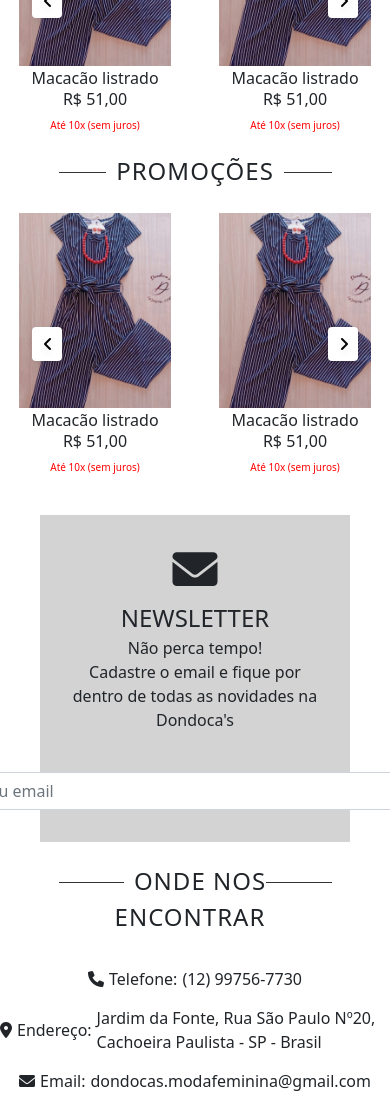
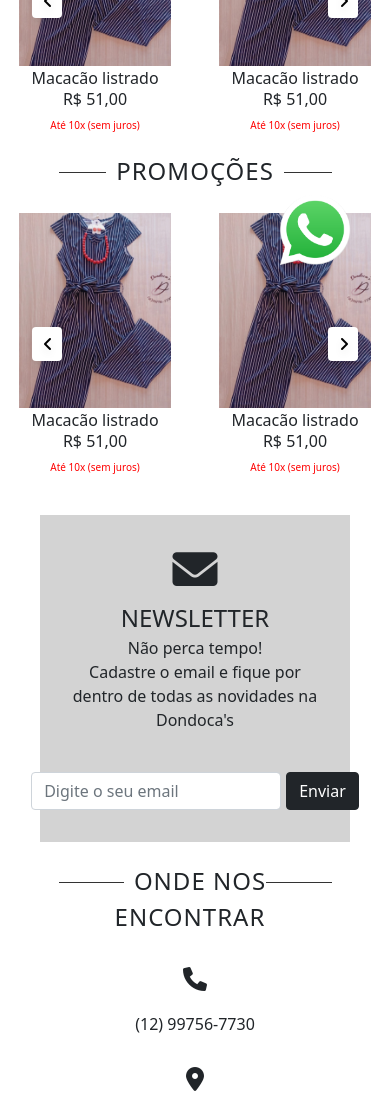
Before and after one commit to joaov-rizzardo/dondocas-ecommerce, a PHP site: page / in a window 390 px wide; the page is wider, and only the part inside the window is pictured. Shown: the part 539-1647 px from the top of that part. Run offline with PHP 8.4, Linux system fonts and the light colour scheme; some libraries are stand-ins or nearby versions; grey boxes are pictures that could not be loaded.

Commit message:
Finalizando contato/fixedButtons

```diff
--- /dev/null
+++ b/app/components/fixedButtons.php
@@ -0,0 +1,17 @@
+<!DOCTYPE html>
+<html lang="pt-br">
+
+<head>
+    <meta charset="UTF-8">
+    <meta http-equiv="X-UA-Compatible" content="IE=edge">
+    <meta name="viewport" content="width=device-width, initial-scale=1.0">
+    <link rel="stylesheet" href="css/fixedButtons.css">
+</head>
+
+<body>
+    <a href="https://api.whatsapp.com/send?phone=5512997567730" class="fixedButton">
+        <img src="img/wpp.png" alt="">
+    </a>
+</body>
+
+</html>
--- a/app/views/home.php
+++ b/app/views/home.php
@@ -144,19 +144,18 @@
             <div id="div-contato" class="row">
                 <div id="contato-text" class="col-md-6">
                     <span>contato</span>
-
                     <div class="contato-itens">
-                        <i class="fa-solid fa-phone"></i>Telefone:
+                        <i class="fa-solid fa-phone"></i>
                         <span>(12) 99756-7730</span>
                     </div>
 
                     <div class="contato-itens">
-                    <i class="fa-solid fa-location-dot"></i>Endereço:
+                    <i class="fa-solid fa-location-dot"></i>
                         <span>Jardim da Fonte, Rua São Paulo Nº20, Cachoeira Paulista - SP - Brasil</span>
                     </div>
 
                     <div class="contato-itens">
-                    <i class="fa-solid fa-envelope"></i>Email:
+                    <i class="fa-solid fa-envelope"></i>
                         <span>dondocas.modafeminina@gmail.com</span>
                     </div>
                 </div>
--- /dev/null
+++ b/css/fixedButtons.css
@@ -0,0 +1,13 @@
+a.fixedButton {
+  position: fixed;
+  right: 0px;
+  bottom: 0px;
+  z-index: 1;
+  margin: 40px;
+  z-index: 2;
+}
+a.fixedButton img {
+  width: 70px;
+}
+
+/*# sourceMappingURL=fixedButtons.css.map */
--- a/css/main.css
+++ b/css/main.css
@@ -345,6 +345,11 @@ section#categorias div#div-cards a.card img:hover {
 #newsletter article#input-email input {
   width: 500px;
 }
+@media (max-width: 700px) {
+  #newsletter article#input-email input {
+    width: 250px;
+  }
+}
 
 #contato #div-contato {
   margin-top: 20px;
@@ -364,12 +369,17 @@ section#categorias div#div-cards a.card img:hover {
 }
 #contato #div-contato .contato-itens {
   display: flex;
+  flex-direction: column;
   align-items: center;
   gap: 5px;
   margin-bottom: 15px;
 }
+#contato #div-contato .contato-itens i {
+  font-size: 24px;
+}
 #contato #div-contato .contato-itens span {
   margin-bottom: 0;
+  padding: 16px;
   text-transform: none;
 }
 
--- a/css/navbar.css
+++ b/css/navbar.css
@@ -96,7 +96,7 @@
   flex-direction: column;
   align-items: center;
   overflow-y: scroll !important;
-  z-index: 2;
+  z-index: 999;
   gap: 10px;
   position: fixed;
   visibility: hidden;
--- a/index.php
+++ b/index.php
@@ -25,45 +25,7 @@ integrity="sha384-ka7Sk0Gln4gmtz2MlQnikT1wXgYsOg+OMhuP+IlRH9sENBO0LRn5q+8nbTov4+
     $route = new Routes($url);
 
     $path = $route->getFile();
-    require_once 'app/views/navbar.php';
+    require_once 'app/components/navbar.php';
+    include 'app/components/fixedButtons.php';
     require_once $path;
 ?>
-<!--'
-       ,.                 .,
-       ,: ':.    .,.    .:' :,
-       ,',   '.:'   ':.'   ,',
-       : '.  '         '  .' :
-       ', : '           ' : ,'
-       '.' .,:,.   .,:,. '.'
-        ,:    V '. .' V    :,
-       ,:        / '        :,
-       ,:                   :,
-        ,:       =:=       :,
-         ,: ,     :     , :,
-          :' ',.,' ',.,:' ':
-         :'      ':WW::'   '.
-        .:'       '::::'   ':
-        ,:        '::::'    :,
-        :'         ':::'    ':
-       ,:           ':''     :.
-      .:'             '.     ',.
-     ,:'               ''     '.
-     .:'               .',    ':
-    .:'               .'.,     :
-    .:                .,''     :
-    ::                .,''    ,:
-    ::              .,'','   .:'
-  .,::'.           .,','     ::::.
-.:'     ',.       ,:,       ,WWWWW,
-:'        :       :W:'     :WWWWWWW,          .,.
-:         ',      WWW      WWWWWWWWW          '::,
-'.         ',     WWW     :WWWWWWWWW            '::,
- '.         :     WWW     :WWWWWWWW'             :::
-  '.       ,:     WWW     :WWWWWWW'             .:::
-   '.     .W:     WWW     :WWWWWW'           .,:::'
-    '.   :WW:     WWW     :WWWWW'      .,,:::::''
-   .,'   ''::     :W:     :WWWWW.  .,::::''
-,'        ''','',',','','''WWWWW::::''
- ':,,,,,,,':  :  : : :  :  :WWWW''' BY POSERLACK
-
--->
--- a/js/main.js
+++ b/js/main.js
@@ -1,4 +1,4 @@
-
+// Configurações dos sliders (GliderJS)
 let sliders = document.querySelectorAll('.glide');
 
 const configs = {
--- /dev/null
+++ b/scss/fixedButtons.scss
@@ -0,0 +1,11 @@
+a.fixedButton{
+    position: fixed;
+    right: 0px;
+    bottom: 0px;
+    z-index: 1;
+    margin: 40px;
+    z-index: 2;
+    img{
+        width: 70px;
+    }
+}
--- a/scss/main.scss
+++ b/scss/main.scss
@@ -192,6 +192,10 @@ section#categorias{
         gap: 5px;
         input{
             width: 500px;
+
+            @media(max-width: 700px){
+                width: 250px;
+            }
         }
     }
 }
@@ -217,11 +221,17 @@ section#categorias{
 
         .contato-itens{
             display: flex;
+            flex-direction: column;
             align-items: center;
             gap: 5px;
             margin-bottom: 15px;
+
+            i{
+                font-size: 24px;
+            }
             span{
                 margin-bottom: 0;
+                padding: 16px;
                 text-transform: none;
             }
         }
--- a/scss/navbar.scss
+++ b/scss/navbar.scss
@@ -95,7 +95,7 @@
     flex-direction: column;
     align-items: center;
     overflow-y: scroll!important;
-    z-index: 2;
+    z-index: 999;
     gap: 10px;
     position: fixed;
     visibility: hidden;
```
Also changed, not shown: app/components/navbar.php (renamed from app/views/navbar.php), img/wpp.png (added), 2 other files.
